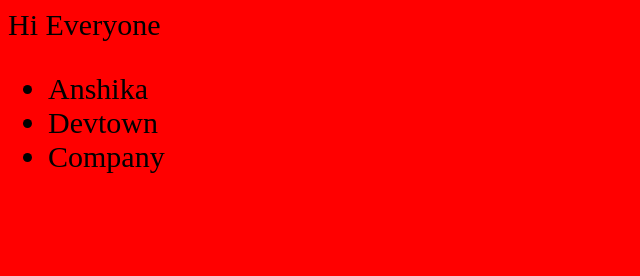
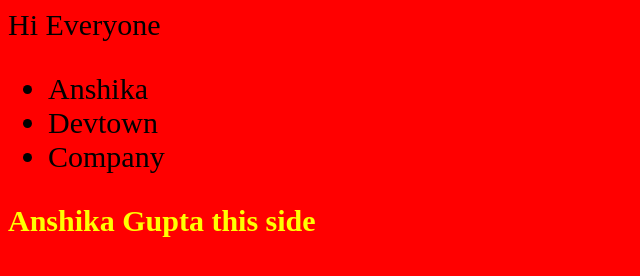
Before and after one commit to Anshika66-Gupta/demo-file-sep, a plain HTML site: page index.html in a window 1280 px wide. Shown: the whole page, without its empty margins (0-640 px from the left). Drawn offline with Linux system fonts and the light colour scheme.

Commit message:
devtown branch

```diff
--- a/index.html
+++ b/index.html
@@ -17,5 +17,6 @@
             <li>Company</li>
         </ul>
     </div>
+    <h1>Anshika Gupta this side</h1>
 </body>
 </html>
--- a/style.css
+++ b/style.css
@@ -2,3 +2,6 @@
     background-color: red;
     font-size: 30px;
 }
+h1{
+    color: yellow;
+}
```
